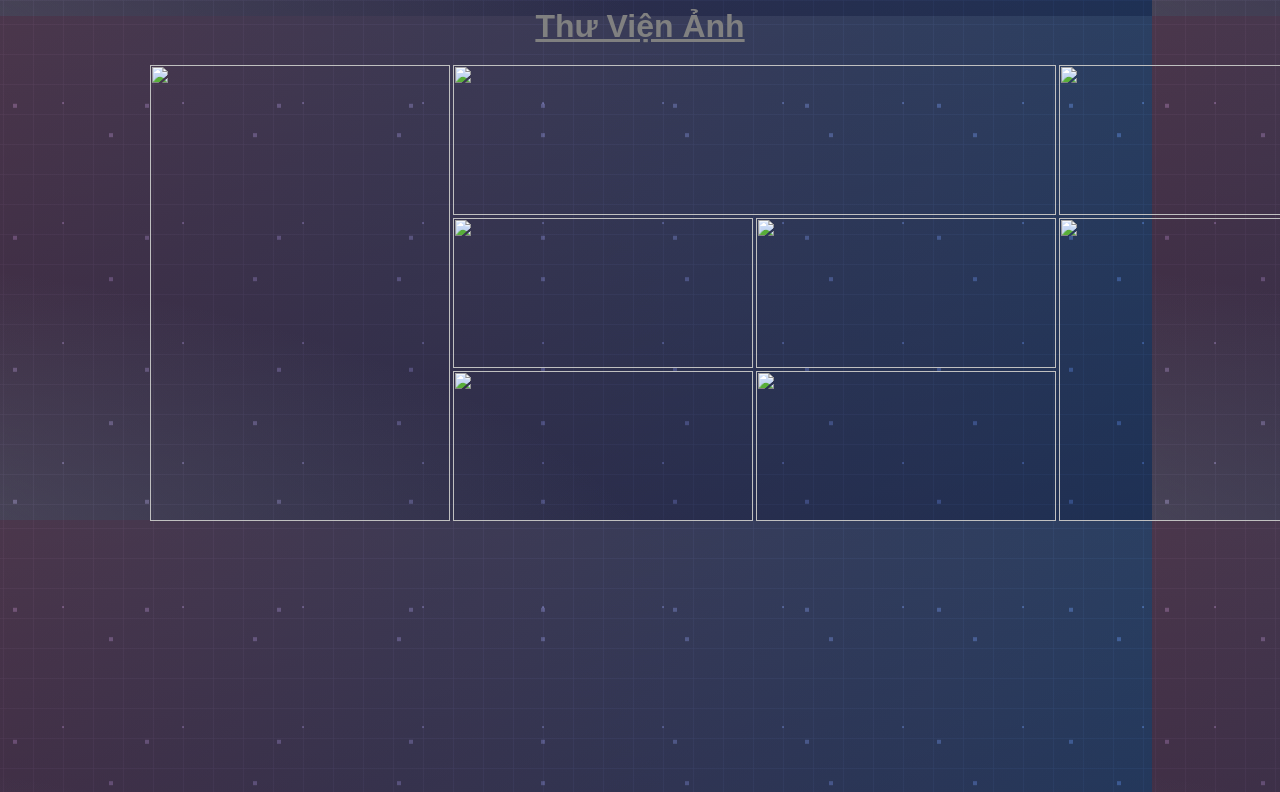
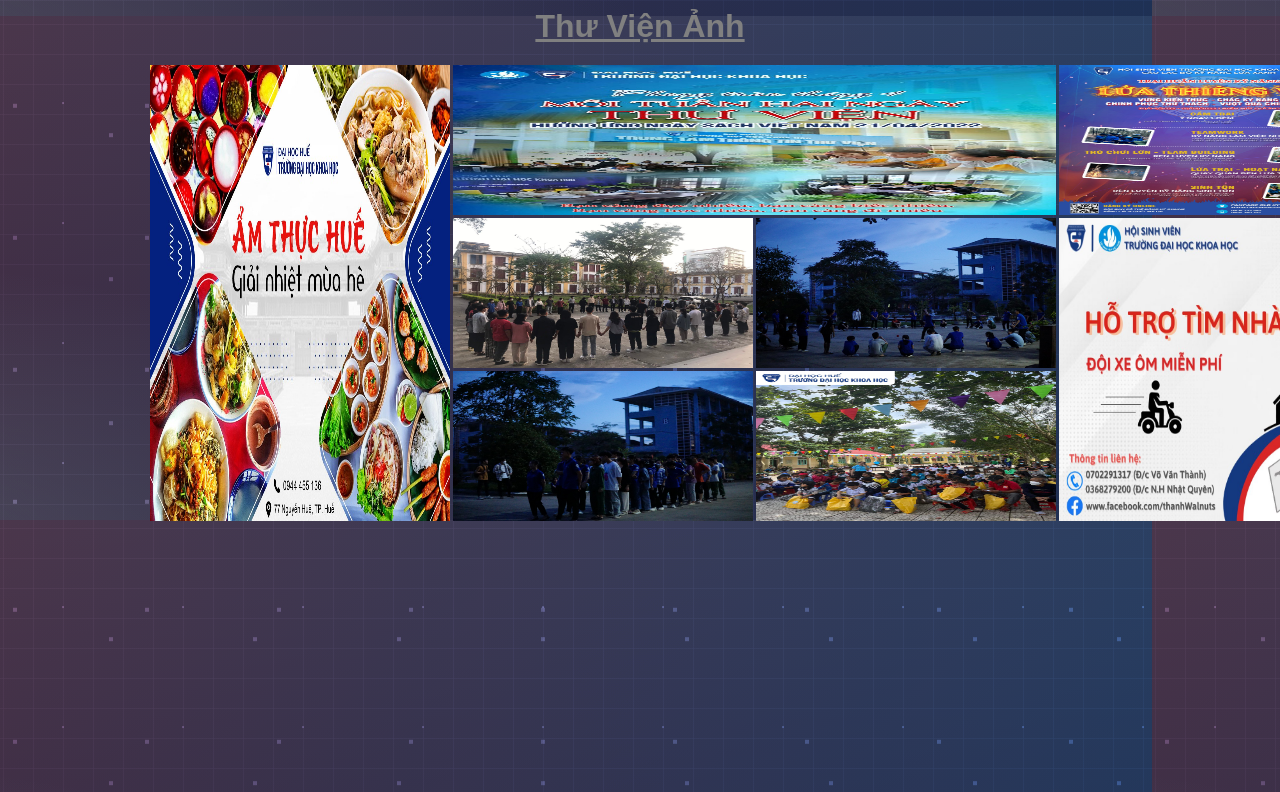
Before and after one commit to 21T1020371/DangHoa21T1020371, a plain HTML site: page index.html in a window 1280 px wide. Shown: the part 1500-2292 px from the top of the page. Drawn offline with Linux system fonts and the light colour scheme; files that its build step writes are made by us from their sources.

Commit message:
hoa1812003

```diff
--- a/css/site.css
+++ b/css/index.css
@@ -11,7 +11,7 @@
 .header {
     height: 300px;
     width: 100%;
-    background-image: url(/images/background01.jpg);
+    background-image: url(../images/background01.jpg);
     background-size: cover;
     position: relative;
 }
@@ -34,7 +34,7 @@
 .middle {
     height: 2000px;
     width: 100%;
-    background-image: url(/images/1111.png);
+    background-image: url(../images/1111.png);
     margin-top: 5px;
     position: relative;
 }
--- a/index.html
+++ b/index.html
@@ -4,7 +4,7 @@
 <head>
     <title></title>
     <link rel="stylesheet" href="https://cdnjs.cloudflare.com/ajax/libs/font-awesome/4.7.0/css/font-awesome.min.css">
-    <link rel="stylesheet" href="../BaiThi/css/site.css" />
+    <link rel="stylesheet" href="/css/index.css" />
 </head>
 
 <body>
@@ -18,7 +18,7 @@
                 nghệ thông tin K45A</h1>
         </div>
         <div class="image">
-            <img src="../BaiThi/images/chandung.jpg" alt="" width="100%" height="100%"
+            <img src="./images/chandung.jpg" alt="" width="100%" height="100%"
                 style="border-radius:360px 360px 360px 360px;">
         </div>
     </div>
@@ -58,28 +58,28 @@
         <div class="images">
 
             <div id="images-1">
-                <img src="../BaiThi/images/1.jpg" alt="" width="100%" height="100%">
+                <img src="./images/1.jpg" alt="" width="100%" height="100%">
             </div>
             <div id="images-2">
-                <img src="../BaiThi/images/phongtraithang4.jpg" alt="" width="100%" height="100%">
+                <img src="./images/phongtraithang4.jpg" alt="" width="100%" height="100%">
             </div>
             <div id="images-3">
-                <img src="../BaiThi/images/sinhhaotdoi.jpg" alt="" width="100%" height="100%">
+                <img src="./images/sinhhaotdoi.jpg" alt="" width="100%" height="100%">
             </div>
             <div id="images-4">
-                <img src="../BaiThi/images/Thamcacbannghiavuquansu.jpg" alt="" width="100%" height="100%">
+                <img src="./images/Thamcacbannghiavuquansu.jpg" alt="" width="100%" height="100%">
             </div>
             <div id="images-5">
-                <img src="../BaiThi/images/Thamcacbannghiavuquansu2.jpg" alt="" width="100%" height="100%">
+                <img src="./images/Thamcacbannghiavuquansu2.jpg" alt="" width="100%" height="100%">
             </div>
             <div id="images-6">
-                <img src="../BaiThi/images/tinhnguyen.jpg" alt="" width="100%" height="100%">
+                <img src="./images/tinhnguyen.jpg" alt="" width="100%" height="100%">
             </div>
             <div id="images-7">
-                <img src="../BaiThi/images/traikynang.jpg" alt="" width="100%" height="100%">
+                <img src="./images/traikynang.jpg" alt="" width="100%" height="100%">
             </div>
             <div id="images-8">
-                <img src="../BaiThi/images/xeommienphi.jpg" alt="" width="100%" height="100%">
+                <img src="./images/xeommienphi.jpg" alt="" width="100%" height="100%">
             </div>
         </div>
     </div>
```
